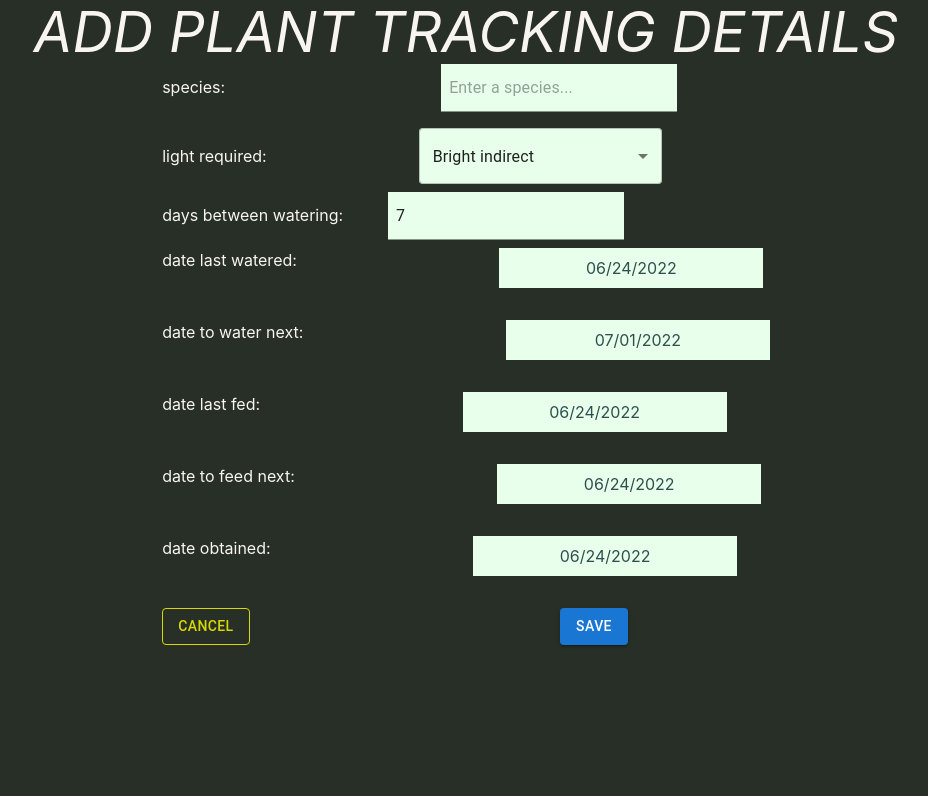
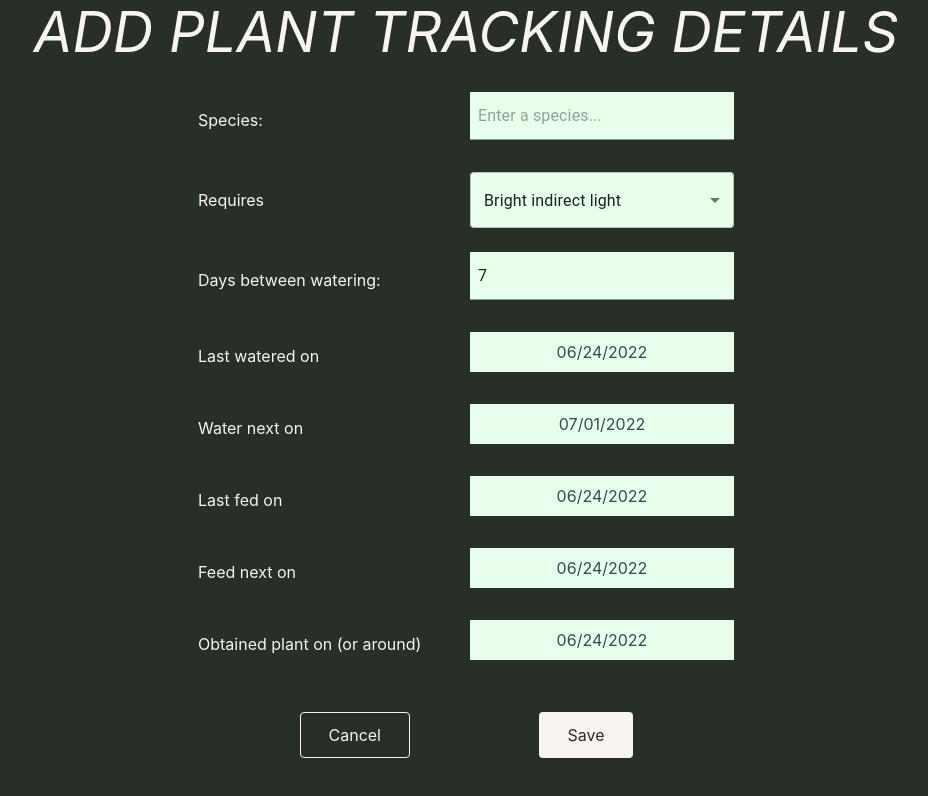
Before and after one commit to johnmurray25/plantantica, a Next.js app: page /AddPlantTrackingDetails in a window 1280 px wide. Shown: the top 796 px of the page, without its empty margins (174-1102 px from the left). Built offline with nearby package versions, Linux system fonts and the light colour scheme; no server answers.

Commit message:
add/edit plant tracking details: styling

```diff
--- a/pages/AddPlantTrackingDetails.tsx
+++ b/pages/AddPlantTrackingDetails.tsx
@@ -1,4 +1,4 @@
-import React, { Dispatch, FC, SetStateAction, useEffect, useState } from "react";
+import React, { Dispatch, FC, SetStateAction, useState } from "react";
 import { useRouter } from 'next/router';
 import auth from '../firebase/auth';
 import db from '../firebase/db';
@@ -6,7 +6,7 @@ import { collection, addDoc, doc, setDoc, DocumentReference, DocumentData } from
 import styles from "../styles/tracking.module.css";
 import DatePicker from "react-datepicker";
 import "react-datepicker/dist/react-datepicker.css";
-import { Input, Button, Link, Select, MenuItem } from "@mui/material";
+import { Input, Link, Select, MenuItem } from "@mui/material";
 import Plant from "../domain/Plant";
 import { useAuthState } from "react-firebase-hooks/auth";
 
@@ -14,6 +14,8 @@ const MILLIS_IN_DAY = 86400000;
 interface Props {
   plant?: Plant,
 }
+
+const row = 'flex justify-between items-center '
 
 const AddPlantTrackingDetails: FC<Props> = (props) => {
   const router = useRouter();
@@ -24,7 +26,7 @@ const AddPlantTrackingDetails: FC<Props> = (props) => {
   const [dateObtained, setDateObtained] = useState(plant ? plant.dateObtained : todaysDate);
   const [daysBetweenWatering, setDaysBetweenWatering] = useState(plant ? plant.daysBetweenWatering : 7);
   const [dateLastWatered, setDateLastWatered] = useState(plant ? plant.dateLastWatered : todaysDate);
-  const [dateToWaterNext, setDateToWaterNext] = useState(plant ? plant.dateToWaterNext : new Date(todaysDate.getTime()+daysBetweenWatering*MILLIS_IN_DAY));
+  const [dateToWaterNext, setDateToWaterNext] = useState(plant ? plant.dateToWaterNext : new Date(todaysDate.getTime() + daysBetweenWatering * MILLIS_IN_DAY));
   const [dateLastFed, setDateLastFed] = useState(plant ? plant.dateLastFed : todaysDate);
   const [dateToFeedNext, setDateToFeedNext] = useState(plant ? plant.dateToFeedNext : todaysDate);
   const [lightRequired, setLightRequired] = useState(plant ? plant.lightRequired : 2);
@@ -52,7 +54,6 @@ const AddPlantTrackingDetails: FC<Props> = (props) => {
       lightRequired: lightRequired,
       dateCreated: (new Date()).getTime(),
     };
-    console.log(`Saving plant tracking details for species: ${plantTrackingDetails.species}`)
     let docRef: DocumentReference<DocumentData> = null;
     if (plant) {
       // Update an existing document
@@ -73,14 +74,10 @@ const AddPlantTrackingDetails: FC<Props> = (props) => {
         <a>{plant ? 'EDIT' : 'ADD'} PLANT TRACKING DETAILS</a>
       </div>
       <div className={styles.main}>
-        <form className={styles.form}>
-          <fieldset>
-            <label htmlFor="species">
-              species:
-              &nbsp;&nbsp;&nbsp;&nbsp;&nbsp;&nbsp;&nbsp;&nbsp;&nbsp;&nbsp;&nbsp;
-              &nbsp;&nbsp;&nbsp;&nbsp;&nbsp;&nbsp;&nbsp;&nbsp;&nbsp;&nbsp;&nbsp;
-              &nbsp;&nbsp;&nbsp;&nbsp;&nbsp;&nbsp;&nbsp;&nbsp;&nbsp;&nbsp;&nbsp;
-              &nbsp;&nbsp;&nbsp;&nbsp;&nbsp;&nbsp;&nbsp;&nbsp;&nbsp;&nbsp;&nbsp;
+        <form>
+          <fieldset className='grid grid-cols-2 gap-x-2 gap-y-6 m-7 items-center' >
+            <label htmlFor='species'>
+              Species:
             </label>
             <Input
               className={styles.input}
@@ -90,29 +87,23 @@ const AddPlantTrackingDetails: FC<Props> = (props) => {
               placeholder="Enter a species..."
               value={species}
               onChange={(e) => setSpecies(e.target.value)}
-              required = {true}
+              required={true}
             />
-            <br></br>
             <label htmlFor="lightReq">
-              light required:
-              &nbsp;&nbsp;&nbsp;&nbsp;&nbsp;&nbsp;&nbsp;&nbsp;&nbsp;&nbsp;
-              &nbsp;&nbsp;&nbsp;&nbsp;&nbsp;&nbsp;&nbsp;&nbsp;&nbsp;&nbsp;
-              &nbsp;&nbsp;&nbsp;&nbsp;&nbsp;&nbsp;&nbsp;&nbsp;&nbsp;
+              Requires
             </label>
             <Select
               id="lightReq"
-              className="bg-lightGrayGreen m-2 w-2/5"
+              className="bg-lightGrayGreen"
               value={lightRequired}
               label="light required"
               onChange={(e) => setLightRequired(e.target.value)}
             >
-              <MenuItem value={2}>Bright indirect</MenuItem>
+              <MenuItem value={2}>Bright indirect light</MenuItem>
               <MenuItem value={10}>Full sun</MenuItem>
             </Select>
-            <br></br>
             <label htmlFor="minDays">
-              days between watering:
-              &nbsp;&nbsp;&nbsp;&nbsp;&nbsp;&nbsp;&nbsp;&nbsp;&nbsp;
+              Days between watering:
             </label>
             <Input
               className={styles.input}
@@ -125,121 +116,66 @@ const AddPlantTrackingDetails: FC<Props> = (props) => {
                   return;
                 }
                 setDaysBetweenWatering(parseInt(e.target.value));
-                let newWaterDate = new Date(dateLastWatered.getTime()+daysBetweenWatering*MILLIS_IN_DAY);
+                let newWaterDate = new Date(dateLastWatered.getTime() + daysBetweenWatering * MILLIS_IN_DAY);
                 setDateToWaterNext(newWaterDate);
               }}
             />
-            <br></br>
-            <div className="flex">
-              <label htmlFor="nextWater">date last watered:</label>
-              &nbsp;&nbsp;&nbsp;&nbsp;&nbsp;&nbsp;&nbsp;&nbsp;&nbsp;&nbsp;&nbsp;
-              &nbsp;&nbsp;&nbsp;&nbsp;&nbsp;&nbsp;&nbsp;&nbsp;&nbsp;&nbsp;&nbsp;
-              &nbsp;&nbsp;&nbsp;&nbsp;&nbsp;&nbsp;&nbsp;&nbsp;&nbsp;&nbsp;&nbsp;
-              &nbsp;&nbsp;&nbsp;&nbsp;&nbsp;&nbsp;&nbsp;&nbsp;&nbsp;
+            <label htmlFor="nextWater">Last watered on</label>
             <DatePicker
               className={styles.input}
               id="nextWater"
               selected={dateLastWatered}
               onChange={(d: Date) => {
                 setDateLastWatered(d);
-                  setDateToWaterNext(new Date(d.getTime()+daysBetweenWatering*MILLIS_IN_DAY));
+                setDateToWaterNext(new Date(d.getTime() + daysBetweenWatering * MILLIS_IN_DAY));
               }}
             />
-            </div>
-            <br></br>
-            <div className="flex">
-              <label htmlFor="nextWater">date to water next:</label>
-              &nbsp;&nbsp;&nbsp;&nbsp;&nbsp;&nbsp;&nbsp;&nbsp;&nbsp;&nbsp;&nbsp;
-              &nbsp;&nbsp;&nbsp;&nbsp;&nbsp;&nbsp;&nbsp;&nbsp;&nbsp;&nbsp;&nbsp;
-              &nbsp;&nbsp;&nbsp;&nbsp;&nbsp;&nbsp;&nbsp;&nbsp;&nbsp;&nbsp;&nbsp;
-              &nbsp;&nbsp;&nbsp;&nbsp;&nbsp;&nbsp;&nbsp;&nbsp;&nbsp;
+            <label htmlFor="nextWater">Water next on</label>
             <DatePicker
               className={styles.input}
               id="nextWater"
               selected={dateToWaterNext}
               onChange={(d: Date) => setDateToWaterNext(d)}
             />
-            </div>
-            <br></br>
-            <div className="flex">
-              <label htmlFor="nextFeeding">date last fed:</label>
-              &nbsp;&nbsp;&nbsp;&nbsp;&nbsp;&nbsp;&nbsp;&nbsp;&nbsp;&nbsp;&nbsp;
-              &nbsp;&nbsp;&nbsp;&nbsp;&nbsp;&nbsp;&nbsp;&nbsp;&nbsp;&nbsp;&nbsp;
-              &nbsp;&nbsp;&nbsp;&nbsp;&nbsp;&nbsp;&nbsp;&nbsp;&nbsp;&nbsp;&nbsp;
-              &nbsp;&nbsp;&nbsp;&nbsp;&nbsp;&nbsp;&nbsp;&nbsp;&nbsp;
+            <label htmlFor="nextFeeding">Last fed on</label>
             <DatePicker
               className={styles.input}
               id="nextFeeding"
               selected={dateLastFed}
               onChange={(d: Date) => setDateLastFed(d)}
             />
-            </div>
-            <br></br>
-            <div className="flex">
-              <label htmlFor="nextFeeding">date to feed next:</label>
-              &nbsp;&nbsp;&nbsp;&nbsp;&nbsp;&nbsp;&nbsp;&nbsp;&nbsp;&nbsp;&nbsp;
-              &nbsp;&nbsp;&nbsp;&nbsp;&nbsp;&nbsp;&nbsp;&nbsp;&nbsp;&nbsp;&nbsp;
-              &nbsp;&nbsp;&nbsp;&nbsp;&nbsp;&nbsp;&nbsp;&nbsp;&nbsp;&nbsp;&nbsp;
-              &nbsp;&nbsp;&nbsp;&nbsp;&nbsp;&nbsp;&nbsp;&nbsp;&nbsp;
+            <label htmlFor="nextFeeding">Feed next on</label>
             <DatePicker
               className={styles.input}
               id="nextFeeding"
               selected={dateToFeedNext}
               onChange={(d: Date) => setDateToFeedNext(d)}
             />
-            </div>
-            <br></br>
-            <div className="flex">
-              <label htmlFor="dateObtained">date obtained: </label>
-              &nbsp;&nbsp;&nbsp;&nbsp;&nbsp;&nbsp;&nbsp;&nbsp;&nbsp;&nbsp;&nbsp;
-              &nbsp;&nbsp;&nbsp;&nbsp;&nbsp;&nbsp;&nbsp;&nbsp;&nbsp;&nbsp;&nbsp;
-              &nbsp;&nbsp;&nbsp;&nbsp;&nbsp;&nbsp;&nbsp;&nbsp;&nbsp;&nbsp;&nbsp;
-              &nbsp;&nbsp;&nbsp;&nbsp;&nbsp;&nbsp;&nbsp;&nbsp;&nbsp;
+            <label htmlFor="dateObtained">Obtained plant on (or around)</label>
             <DatePicker
               className={styles.input}
               id="dateObtained"
               selected={dateObtained}
               onChange={(d: Date) => setDateObtained(d)}
             />
-            </div>
           </fieldset>
-          <br></br>
-          <Link
-            href="/Tracking"
-            style={{
-              textDecoration: "none",
-              alignItems: "space-evenly",
-              alignContent: "space-evenly",
-              justifyContent: "space-evenly"
-            }}
-          >
-            <Button
-              variant="outlined"
-              style={{
-                color: "rgb(216, 216, 0)",
-                borderColor: "rgb(216, 216, 0)",
-              }}
-            >
+          <div className='flex justify-evenly'>
+            <Link href="/Tracking">
+              <button className='border border-yellow rounded text-yellow py-2.5 px-7 mt-4'>
                 Cancel
-            </Button>
+              </button>
             </Link>
-          <span>
-            &nbsp;&nbsp;&nbsp;&nbsp;&nbsp;&nbsp;&nbsp;&nbsp;&nbsp;&nbsp;&nbsp;&nbsp;&nbsp;&nbsp;&nbsp;&nbsp;&nbsp;
-            &nbsp;&nbsp;&nbsp;&nbsp;&nbsp;&nbsp;&nbsp;&nbsp;&nbsp;&nbsp;&nbsp;&nbsp;&nbsp;&nbsp;&nbsp;&nbsp;&nbsp;
-            &nbsp;&nbsp;&nbsp;&nbsp;&nbsp;&nbsp;&nbsp;&nbsp;&nbsp;&nbsp;&nbsp;&nbsp;&nbsp;&nbsp;&nbsp;&nbsp;&nbsp;
-            &nbsp;&nbsp;&nbsp;&nbsp;&nbsp;&nbsp;&nbsp;&nbsp;&nbsp;&nbsp;&nbsp;&nbsp;&nbsp;&nbsp;&nbsp;
-          </span>
-          <Button
+            <button
               type="submit"
-            variant="contained"
-            className="bg-yellow text-green font-bold hover:bg-lighterYellow"
+              className="bg-yellow text-green py-2.5 rounded px-7 mt-4"
               onClick={savePlantTrackingDetails}
             >
               Save
-          </Button>
+            </button>
+          </div>
         </form>
       </div>
-    </div>
+    </div >
   );
 }
 
--- a/styles/tracking.module.css
+++ b/styles/tracking.module.css
@@ -25,11 +25,6 @@
   flex-direction: column;
   align-items: center;
   margin: auto;
-}
-
-.form {
-  border: 4px;
-  border-color: rgb(248, 245, 240);
 }
 
 .footer {
```
Also changed, not shown: styles/grid.module.css (+13 -0 lines). Lines whose indentation alone changed are shown as unchanged.
